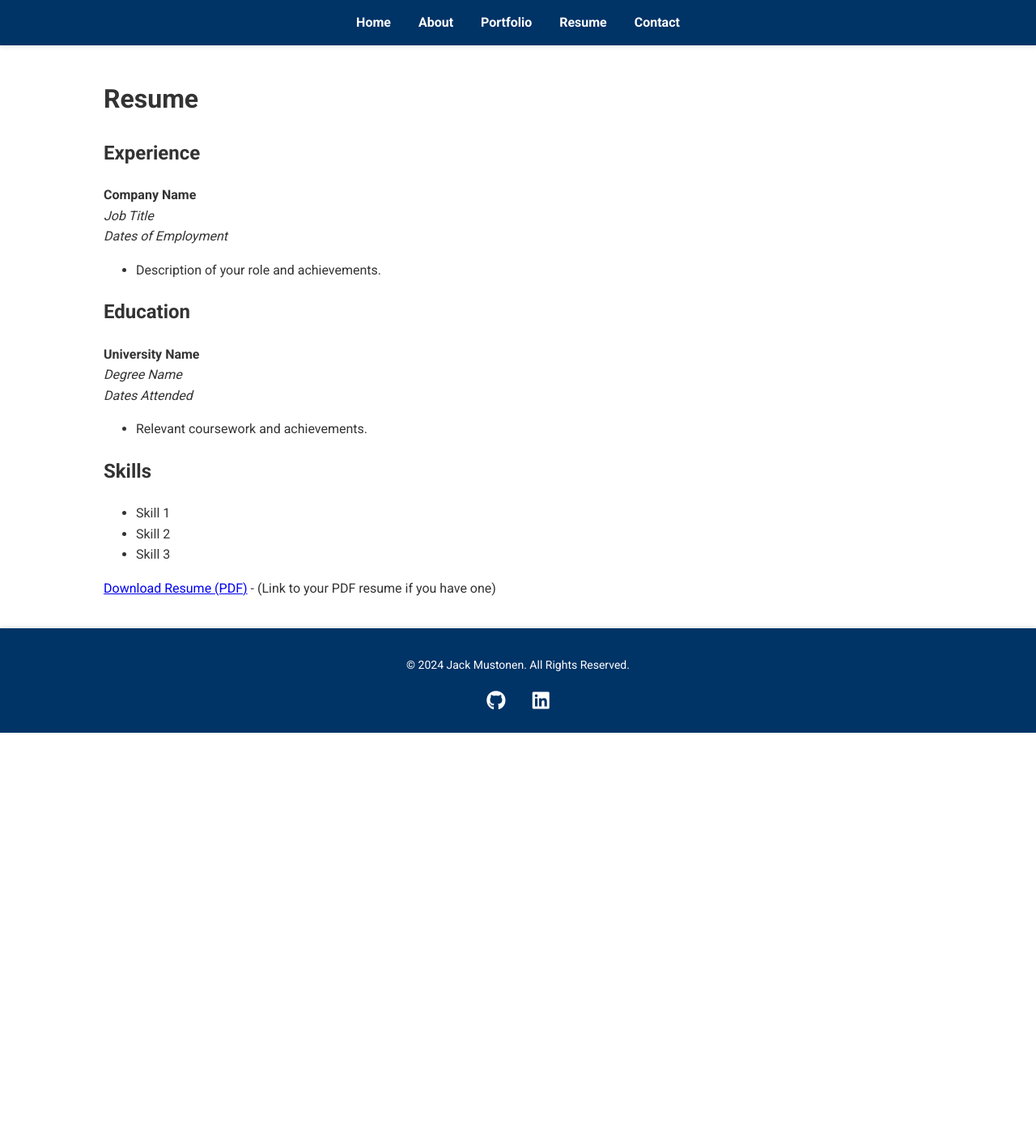
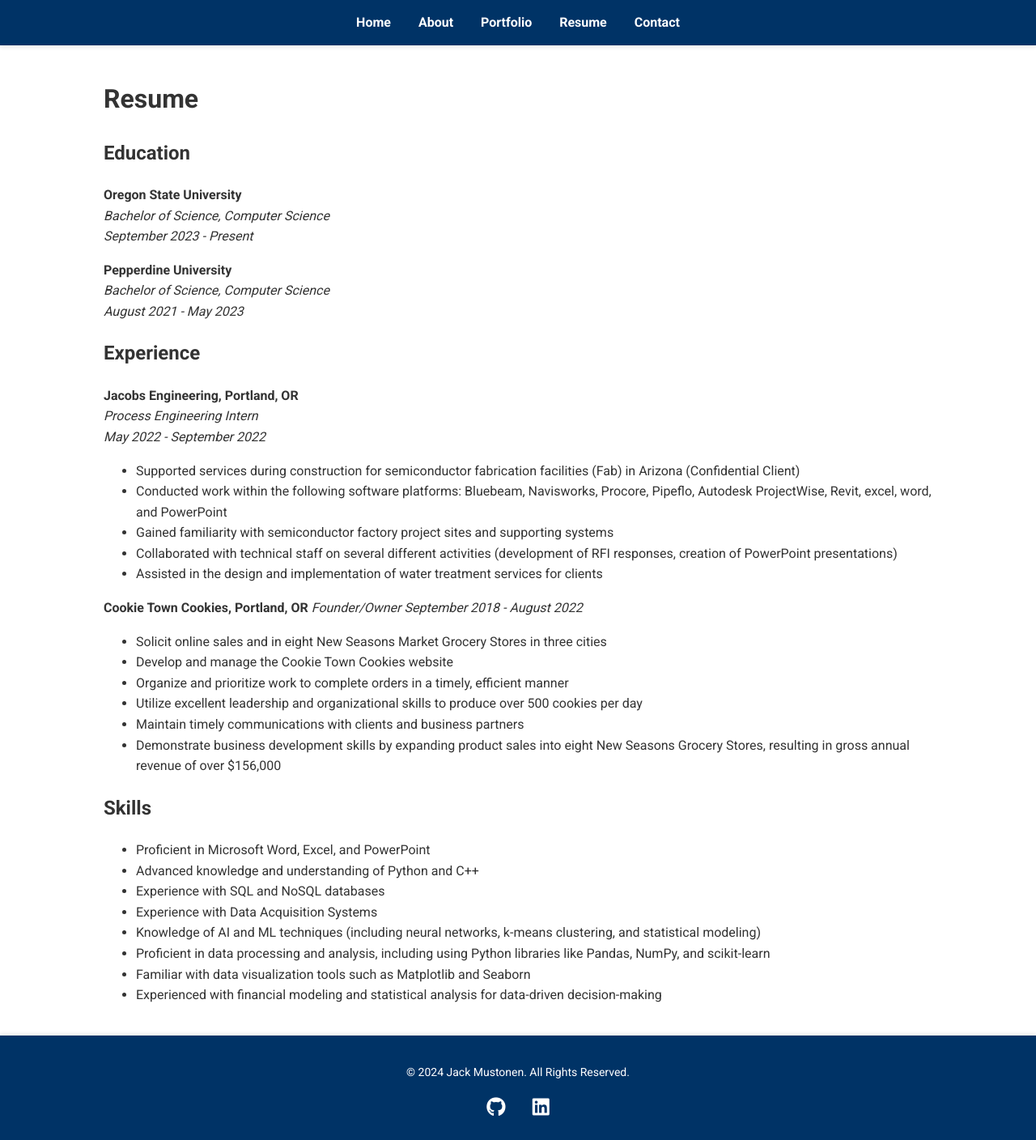
Before and after one commit to APinchofPepper/jackmustonen.com, a Jekyll site: the page built from resume.md, in a window 1280 px wide. Shown: the whole page at 81% size. Built offline with Jekyll 4.4.1, drawn with Linux system fonts in a browser that asks for light colours; before the commit the page ends 905 px from its top, so only the background shows below that.

Commit message:
Update resume.md

```diff
--- a/resume.md
+++ b/resume.md
@@ -6,21 +6,42 @@
 
 # Resume
 
+## Education
+**Oregon State University**
+*Bachelor of Science, Computer Science*
+*September 2023 - Present*
+
+**Pepperdine University**
+*Bachelor of Science, Computer Science*
+*August 2021 - May 2023*
+
 ## Experience
-**Company Name**
-*Job Title*
-*Dates of Employment*
-- Description of your role and achievements.
+**Jacobs Engineering, Portland, OR**
+*Process Engineering Intern*
+*May 2022 - September 2022*
+- Supported services during construction for semiconductor fabrication facilities (Fab) in Arizona (Confidential Client)
+- Conducted work within the following software platforms: Bluebeam, Navisworks, Procore, Pipeflo, Autodesk ProjectWise, Revit, excel, word, and PowerPoint
+- Gained familiarity with semiconductor factory project sites and supporting systems
+- Collaborated with technical staff on several different activities (development of RFI responses,
+creation of PowerPoint presentations)
+- Assisted in the design and implementation of water treatment services for clients
 
-## Education
-**University Name**
-*Degree Name*
-*Dates Attended*
-- Relevant coursework and achievements.
+**Cookie Town Cookies, Portland, OR**
+*Founder/Owner*
+*September 2018 - August 2022*
+- Solicit online sales and in eight New Seasons Market Grocery Stores in three cities
+- Develop and manage the Cookie Town Cookies website
+- Organize and prioritize work to complete orders in a timely, efficient manner
+- Utilize excellent leadership and organizational skills to produce over 500 cookies per day
+- Maintain timely communications with clients and business partners
+- Demonstrate business development skills by expanding product sales into eight New Seasons Grocery Stores, resulting in gross annual revenue of over $156,000
 
 ## Skills
-- Skill 1
-- Skill 2
-- Skill 3
-
-[Download Resume (PDF)](#) - (Link to your PDF resume if you have one)
+- Proficient in Microsoft Word, Excel, and PowerPoint
+- Advanced knowledge and understanding of Python and C++
+- Experience with SQL and NoSQL databases
+- Experience with Data Acquisition Systems
+- Knowledge of AI and ML techniques (including neural networks, k-means clustering, and statistical modeling)
+- Proficient in data processing and analysis, including using Python libraries like Pandas, NumPy, and scikit-learn
+- Familiar with data visualization tools such as Matplotlib and Seaborn
+- Experienced with financial modeling and statistical analysis for data-driven decision-making
```
